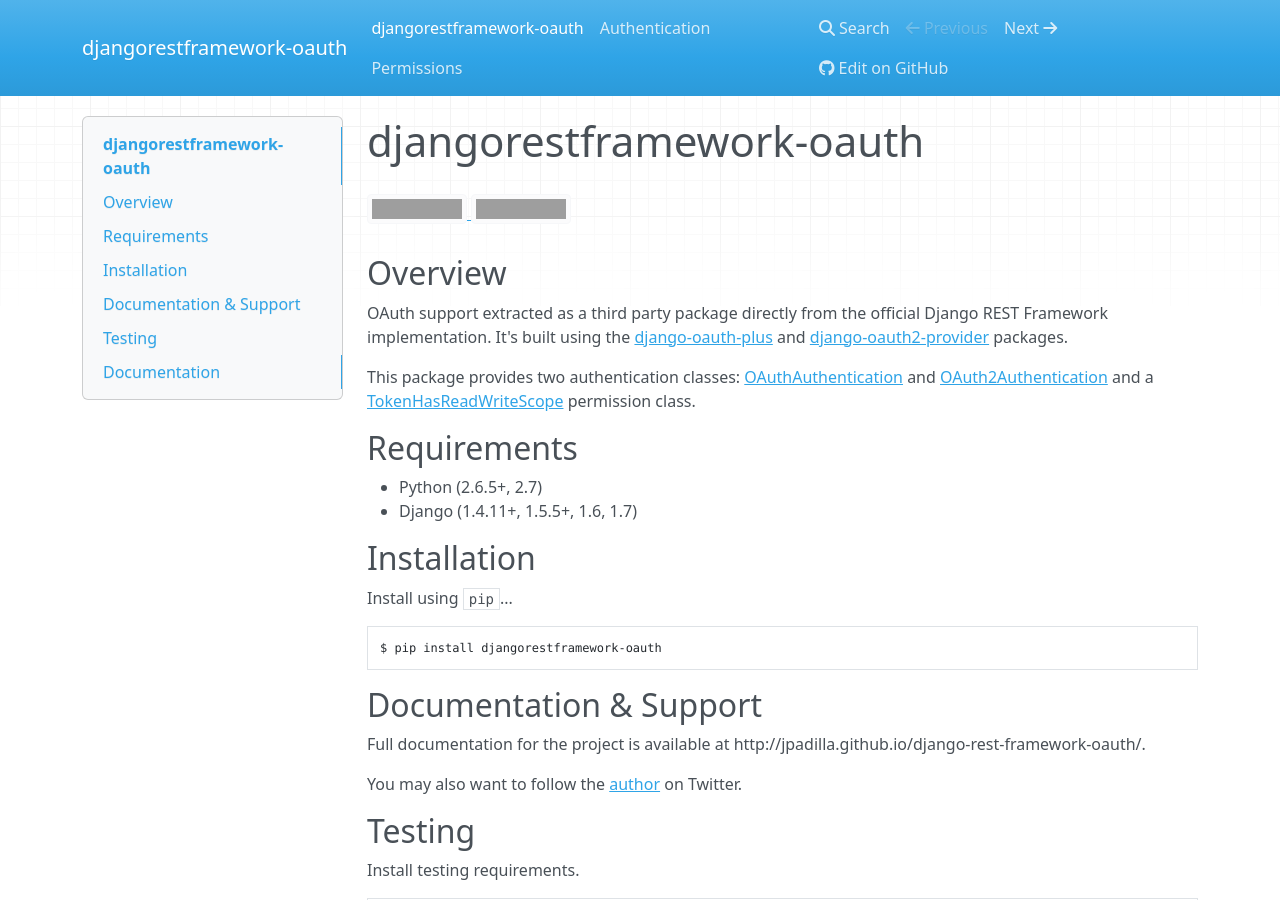
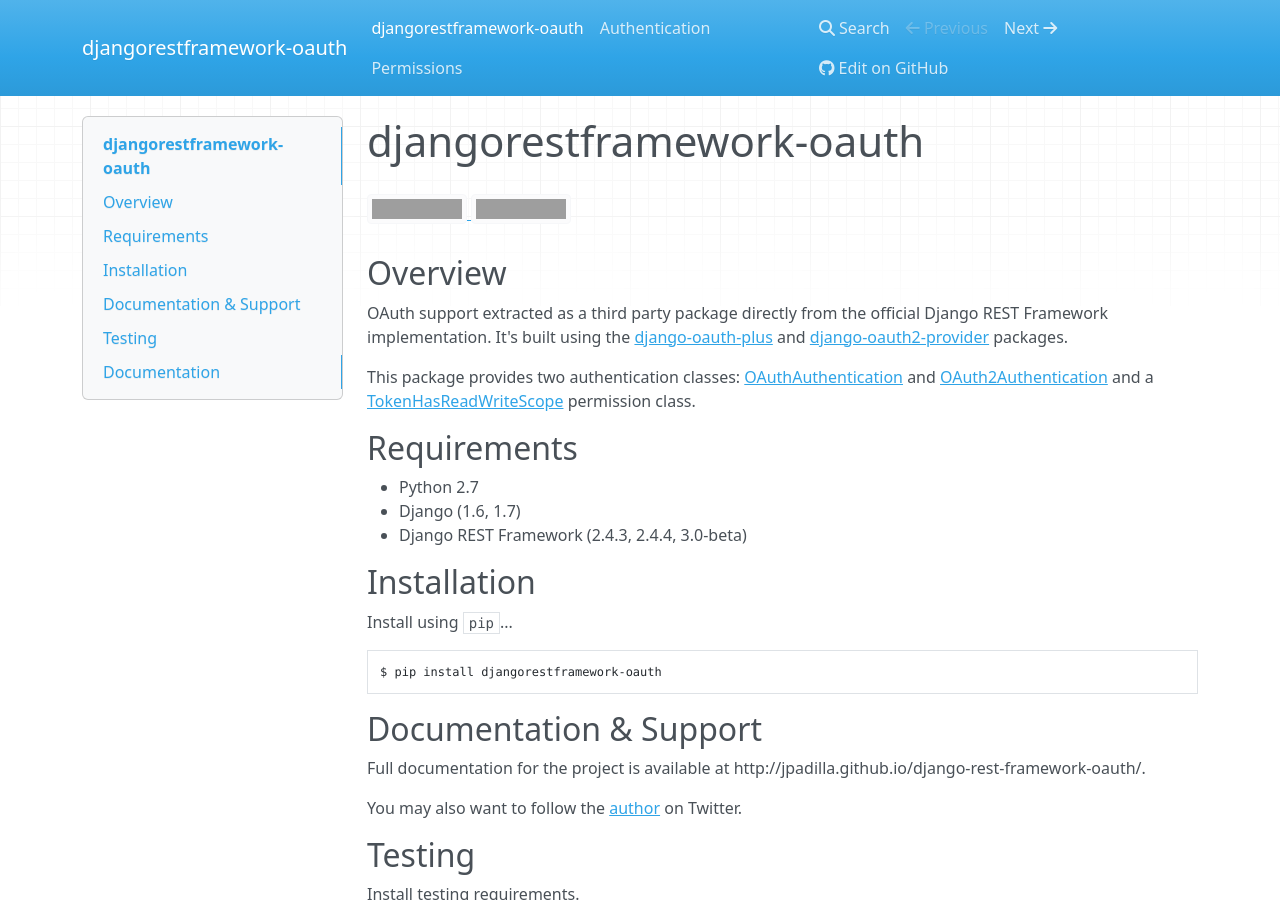
Before and after one commit to jpadilla/django-rest-framework-oauth, an MkDocs documentation site: the page built from docs/index.md, in a window 1280 px wide and 900 px high. Built offline with MkDocs 1.6.1, drawn with Linux system fonts in a browser that asks for light colours; nearby versions of some CDN libraries; grey boxes are pictures that could not be loaded.

```diff
--- a/docs/index.md
+++ b/docs/index.md
@@ -17,8 +17,9 @@ This package provides two authentication classes: [OAuthAuthentication][oauth-au
 
 ## Requirements
 
-* Python (2.6.5+, 2.7)
-* Django (1.4.11+, 1.5.5+, 1.6, 1.7)
+* Python 2.7
+* Django (1.6, 1.7)
+* Django REST Framework (2.4.3, 2.4.4, 3.0-beta)
 
 ## Installation
 
--- a/requirements.txt
+++ b/requirements.txt
@@ -1,4 +1,3 @@
-djangorestframework>=2.4.2
 django-oauth-plus>=2.2.1
 oauth2>=1.5.211
 django-oauth2-provider>=0.2.4
--- a/setup.py
+++ b/setup.py
@@ -98,7 +98,6 @@ setup(
         'Operating System :: OS Independent',
         'Natural Language :: English',
         'Programming Language :: Python :: 2',
-        'Programming Language :: Python :: 2.6',
         'Programming Language :: Python :: 2.7',
         'Topic :: Internet :: WWW/HTTP',
     ]
```
Also changed, not shown: .travis.yml (+10 -10 lines), README.md (+3 -2 lines), 1 other file.
